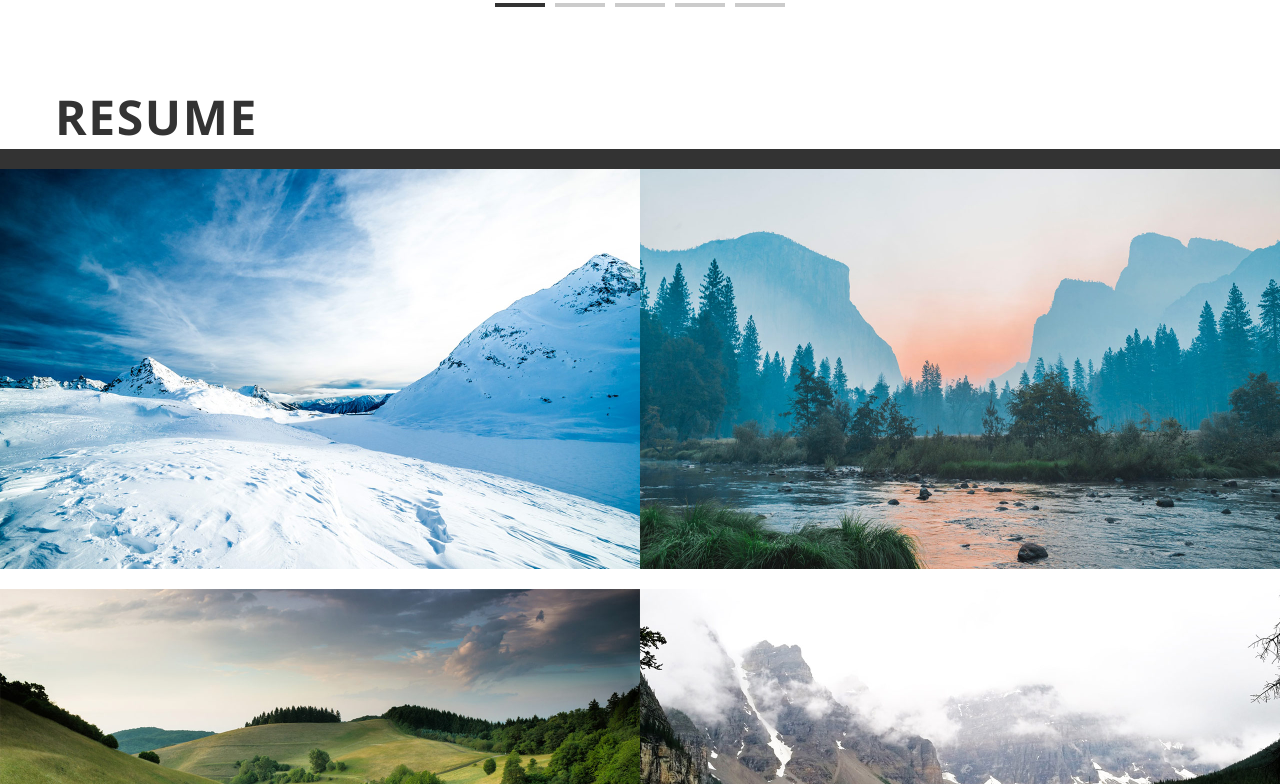
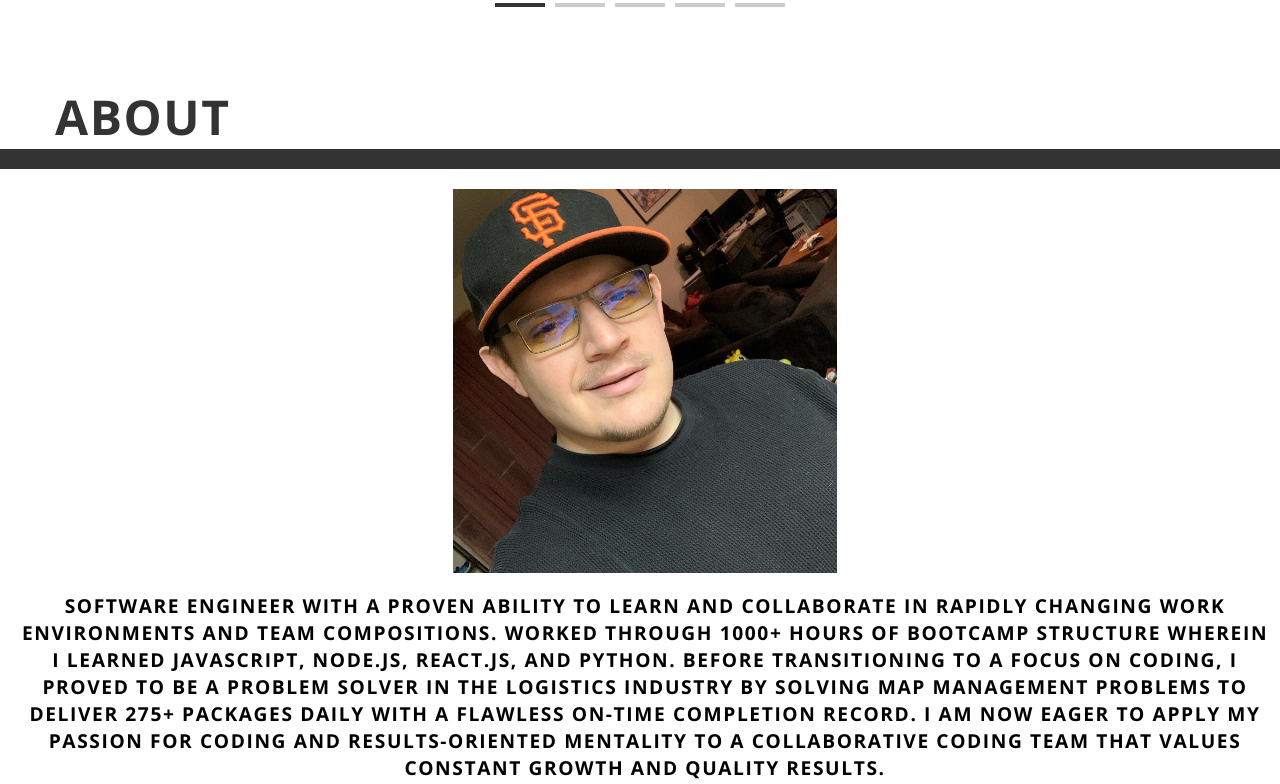
Before and after one commit to iamsoironic/iamsoironic, a plain HTML site: page index.html in a window 1280 px wide. Shown: the part 797-1581 px from the top of the page. Drawn offline with nearby package versions, Linux system fonts and the light colour scheme.

Commit message:
Resume fix

```diff
--- a/index.html
+++ b/index.html
@@ -175,7 +175,7 @@
 
 
         <!-- PRINT ITEMS  -->
-        <div class="section-header" id="print">
+        <!-- <div class="section-header" id="print">
             <h3>Resume</h3>
         </div>
         <div class="print-items-container">
@@ -185,7 +185,7 @@
             <div class="print-item"><img src="./images/slideImg/4.jpg"></div>
             <div class="print-item"><img src="./images/slideImg/5.jpg"></div>
             <div class="print-item"><img src="./images/slideImg/6.jpg"></div>
-        </div>
+        </div> -->
 
 
         <!-- PHOTO SECTION GALLERY  -->
```
